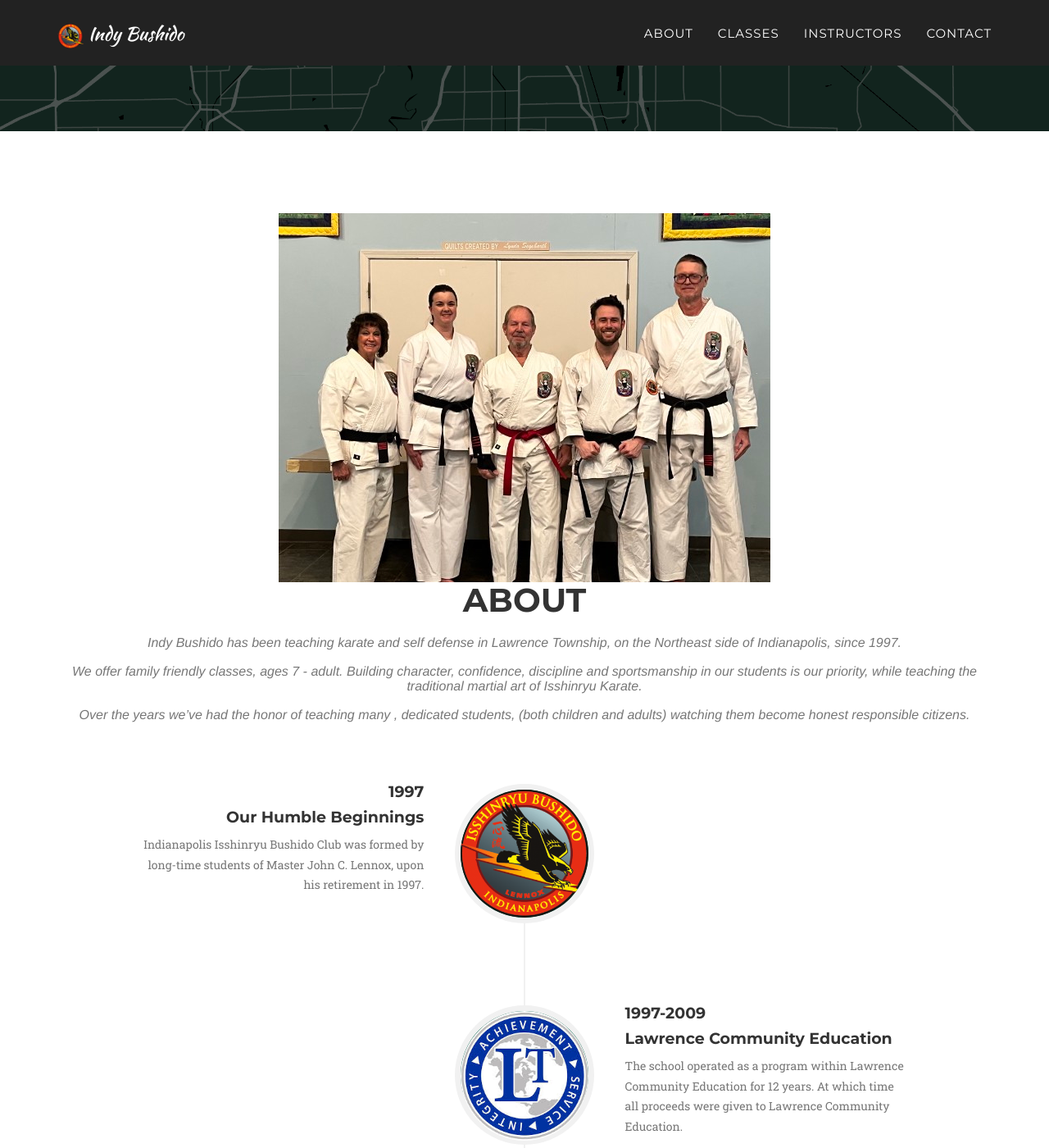
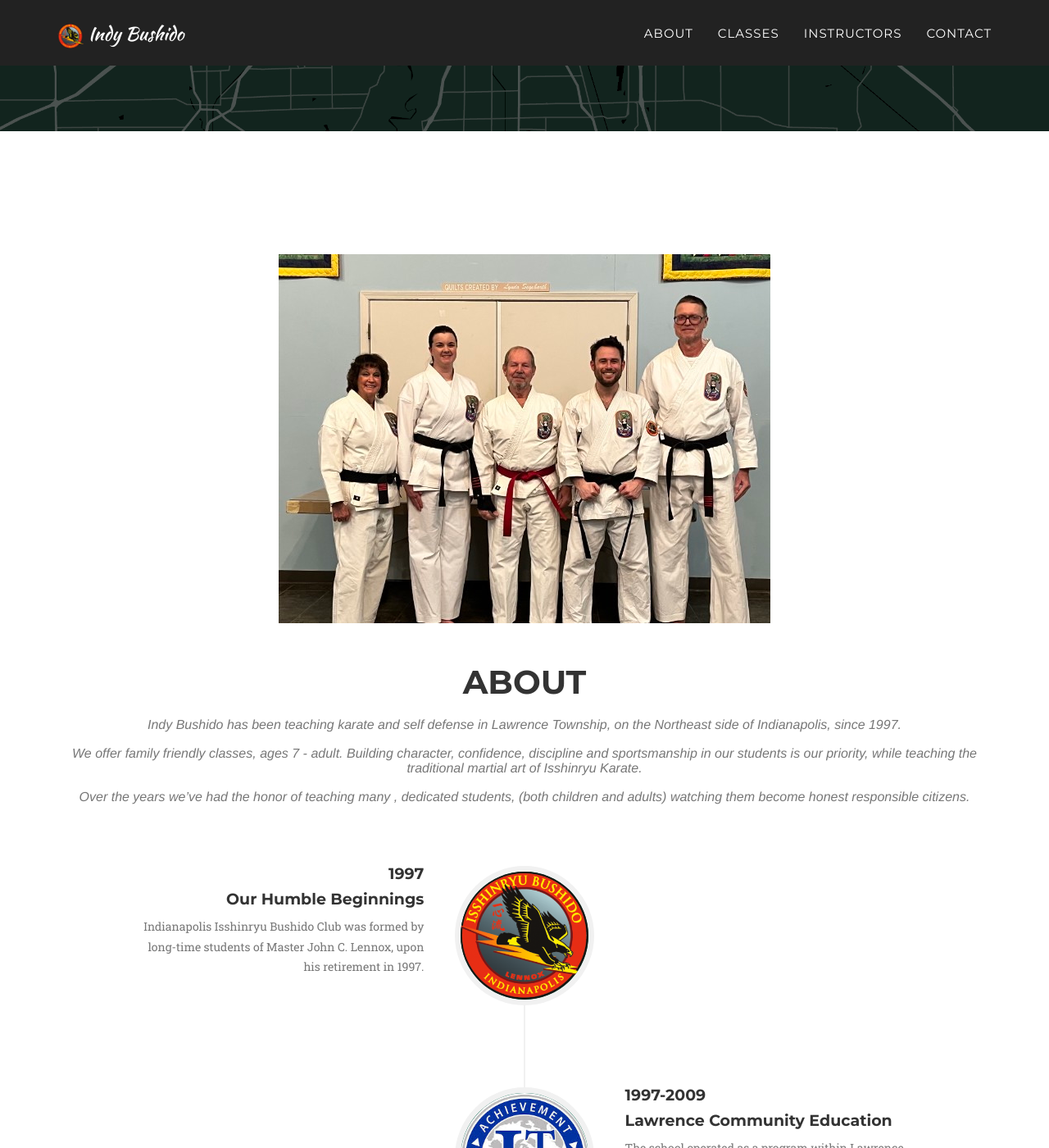
Before and after one commit to indybushido/indybushido.github.io, a Jekyll site: the page built from index.markdown, in a window 1280 px wide and 1400 px high, scrolled down 797 px. Shown: the whole window at 82% size. Built offline with Jekyll 4.4.1, drawn with Linux system fonts in a browser that asks for light colours; some web fonts are replaced.

Commit message:
Revert section padding change and add CSS margin on image

```diff
--- a/_includes/about.html
+++ b/_includes/about.html
@@ -3,7 +3,7 @@
         <div class="container">
             <div class="row">
                 <div class="col-lg-12 text-center">
-                    <img class="img-responsive img-centered pb-50" src="img/about/5.jpg" alt="A photo of the karate instructors">
+                    <img class="img-responsive img-centered" style="margin-bottom: 50px" src="img/about/5.jpg" alt="A photo of the karate instructors">
                     <h2 class="section-heading">About</h2>
                     <h3 class="section-subheading text-muted">
                         Indy Bushido has been teaching karate and self defense in Lawrence Township, on the Northeast side of Indianapolis, since 1997.
--- a/_includes/css/agency.css
+++ b/_includes/css/agency.css
@@ -345,7 +345,7 @@ section h3.section-subheading {
 
 @media(min-width:768px) {
     section {
-        padding: 100px 0;
+        padding: 150px 0;
     }
 }
 
```
